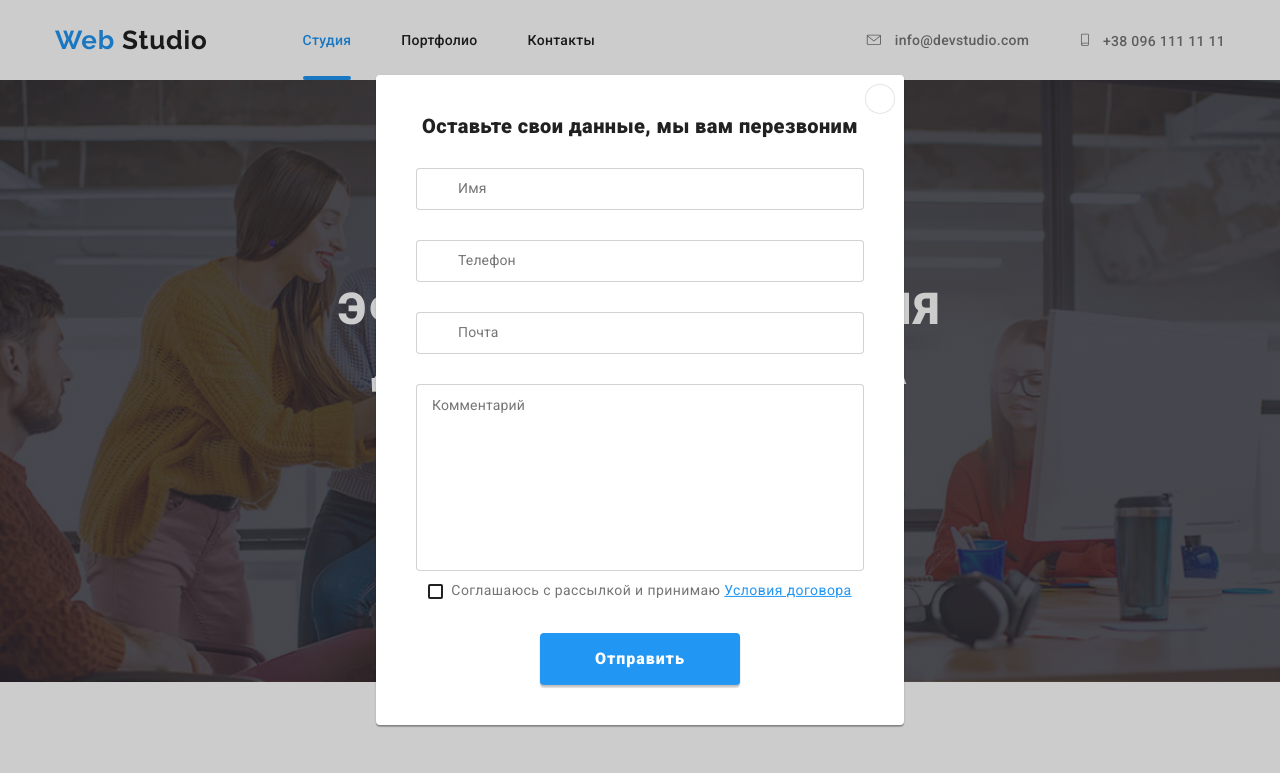
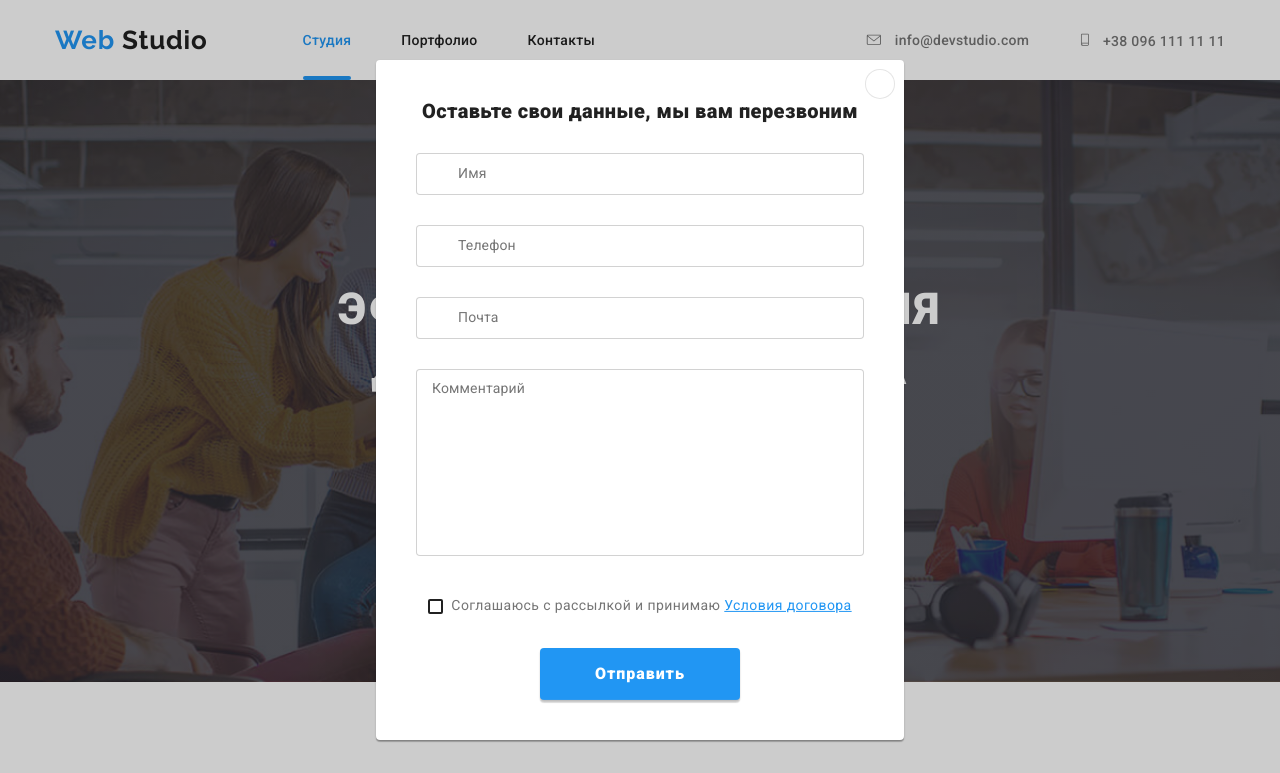
Before and after one commit to MaximPalahnii/goit-markup-hw-06, a plain HTML site: page index.html in a window 1280 px wide. Both pictures are taken after a click on the button "Заказать услугу". Shown: the top 773 px of the page. Drawn offline with nearby package versions, Linux system fonts and the light colour scheme.

Commit message:
ДЗ06_21072020
Поправил модалку теперь фсе

```diff
--- a/css/styles.css
+++ b/css/styles.css
@@ -785,6 +785,13 @@ footer .social-item:not(:last-child) {
   margin-bottom: 30px;
 }
 
+.coment-input {
+  position: relative;
+
+  display: block;
+  margin-bottom: 30px;
+}
+
 .input-field {
   padding-left: 42px;
   padding-top: 12px;
@@ -836,8 +843,46 @@ footer .social-item:not(:last-child) {
   fill: var(--active-color);
 }
 
-.field-textarea {
-  position: relative;
+.input-textarea {
+  padding-left: 16px;
+  padding-top: 12px;
+  padding-bottom: 12px;
+  width: 100%;
+  resize: none;
+
+  border: 1px solid rgba(33, 33, 33, 0.2);
+  border-radius: 4px;
+
+  transition: border-color 250ms var(--timing-funktion);
+}
+
+.input-textfield {
+  position: absolute;
+  top: 10%;
+  left: 16px;
+  transform: translateY(-50%);
+
+  letter-spacing: 0.01em;
+
+  transition: transform 250ms var(--timing-funktion),
+    color 250ms var(--timing-funktion);
+}
+
+.coment-input:focus-within > .input-textarea {
+  outline: none;
+  border-color: var(--active-color);
+}
+
+.coment-input:focus-within > .input-textfield,
+.input-textarea:not(:placeholder-shown) + .input-textfield {
+  transform: translate(-0px, -35px);
+  font-size: 12px;
+  line-height: 1.17px;
+  color: var(--active-color);
+}
+
+.coment-input:focus-within > .modal-icon {
+  fill: var(--active-color);
 }
 
 .form-text {
@@ -862,39 +907,6 @@ footer .social-item:not(:last-child) {
   fill: var(--main-text-color);
   transform: translateY(-50%);
   transition: fill 250ms var(--timing-funktion);
-}
-
-.field-textarea .form-text {
-  position: absolute;
-  top: 21px;
-  left: 16px;
-
-  transform: translateY(-50%);
-  transition: transform 250ms var(--timing-funktion),
-    font-size 250ms var(--timing-funktion);
-}
-
-.form-textarea {
-  border: 1px solid rgba(33, 33, 33, 0.2);
-  border-radius: 4px;
-  width: 100%;
-}
-
-.form-textarea:focus {
-  border-color: var(--active-color);
-  outline: none;
-}
-
-.form-textarea {
-  resize: none;
-  padding: 12px 16px;
-}
-
-.form-textarea:focus + .form-text,
-.form-textarea:not(:placeholder-shown) .form-text {
-  transform: translate(0px, -40px);
-  color: var(--active-color);
-  font-size: 12px;
 }
 
 .modal-button {
--- a/index.html
+++ b/index.html
@@ -488,16 +488,16 @@
             </svg>
           </label>
 
-          <div class="field-textarea">
+          <div class="coment-input">
             <textarea
-              class="form-textarea"
+              class="input-textarea"
               name="comment"
               id="comment"
               cols="30"
               rows="10"
               placeholder=" "
             ></textarea>
-            <label class="form-text" for="comment" name="comment"
+            <label class="input-textfield" for="comment" name="comment"
               >Комментарий</label
             >
           </div>
```
